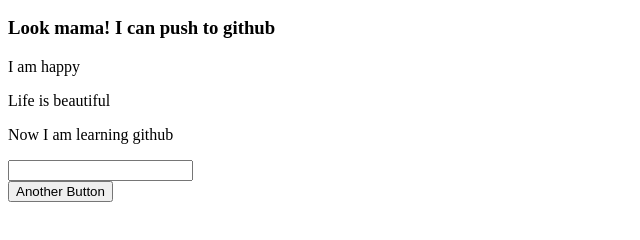
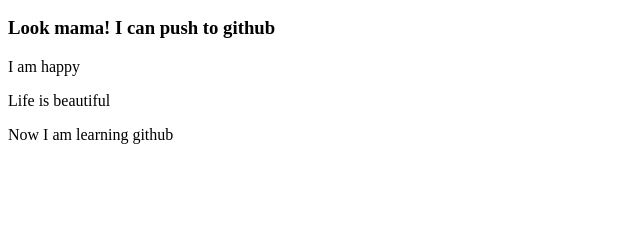
Before and after one commit to saidarahman26/my-first-website, a plain HTML site: page index.html in a window 1280 px wide. Shown: the part 110-350 px from the top of the page, without its empty margins (0-640 px from the left). Drawn offline with Linux system fonts and the light colour scheme.

Commit message:
text changed

```diff
--- a/index.html
+++ b/index.html
@@ -13,9 +13,7 @@
     <p> I am happy</p>
     <p> Life is beautiful</p>
     <p> Now I am learning github</p>
-    <input type="text">
-    <br>
-    <button> Another Button</button>
+
 
 </body>
 </html>
```
